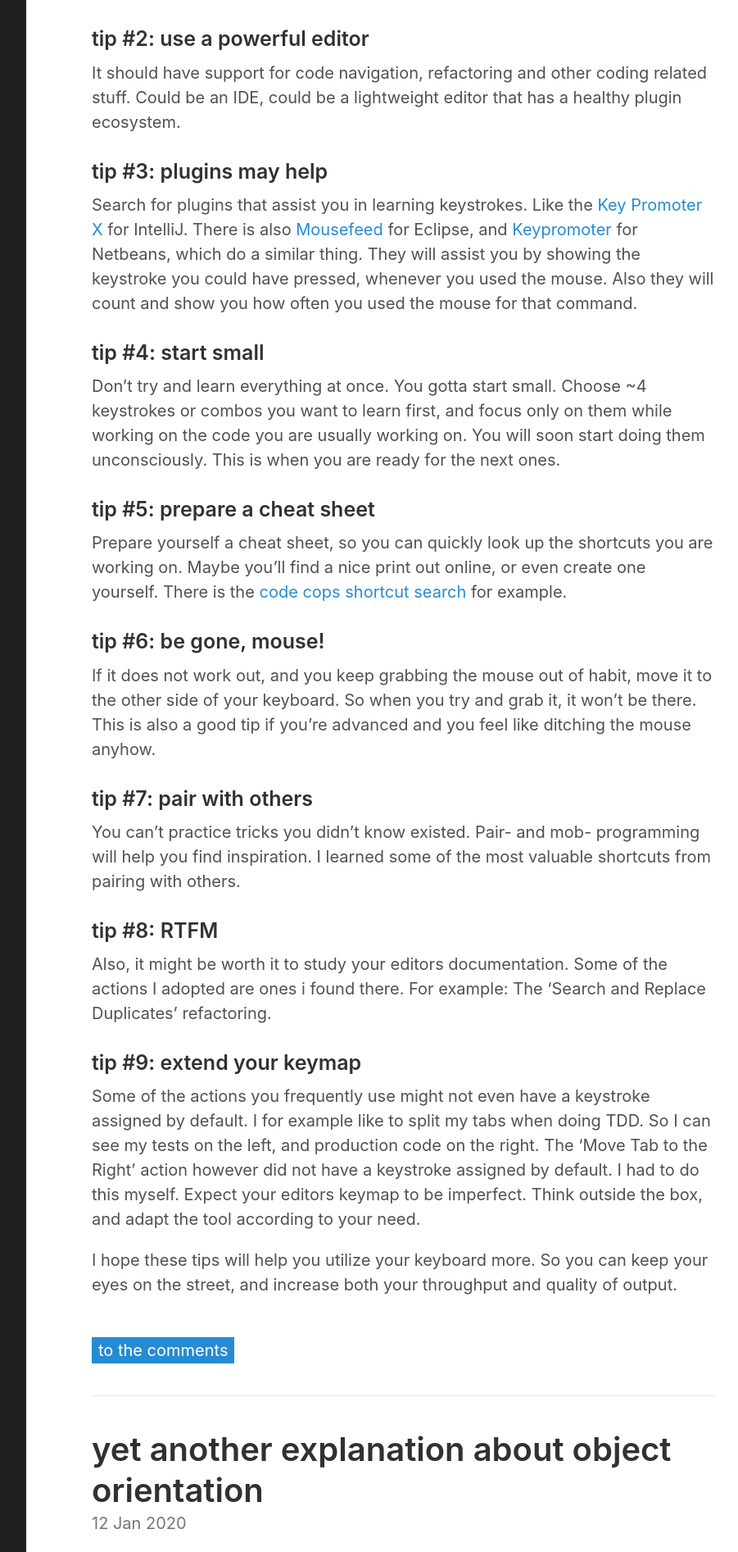
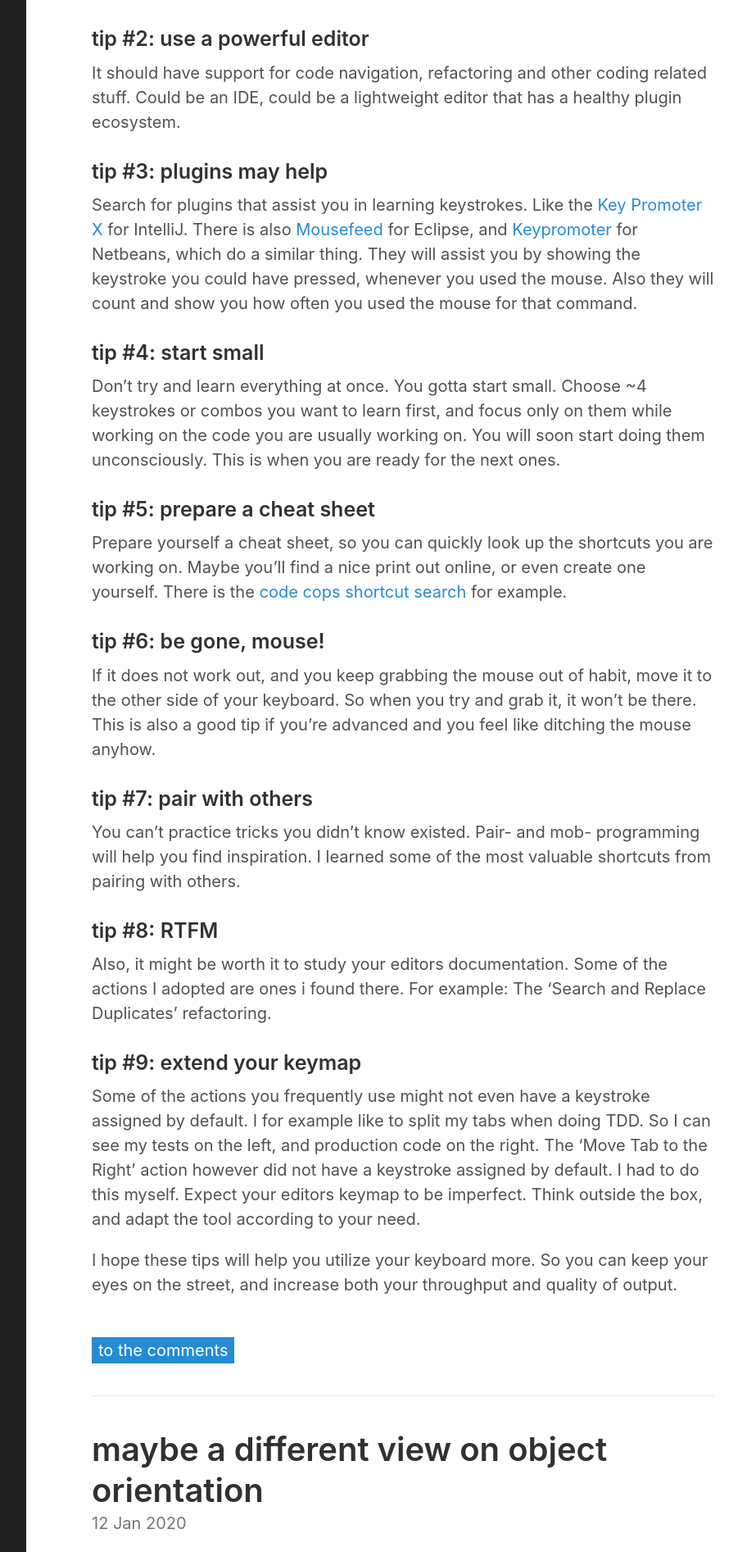
Before and after one commit to gregorriegler/gregorriegler.github.io, a Jekyll site: the page built from index.html, in a window 1280 px wide. Shown: the part 1439-3332 px from the top of the page at 82% size, without its empty margins (328-1229 px from the left). Built offline with Jekyll 4.4.1, drawn with Linux system fonts in a browser that asks for light colours; the list of posts is cut into pages by our own code; grey boxes are pictures that could not be loaded.

Commit message:
change title

```diff
--- a/_posts/2020-01-12-yet-another-explanation-about-object-orientation.md
+++ b/_posts/2020-01-12-yet-another-explanation-about-object-orientation.md
@@ -1,6 +1,6 @@
 ---
 layout: post
-title:  "yet another explanation about object orientation"
+title:  "maybe a different view on object orientation"
 tags:
 - oo, software design
 ---
```
